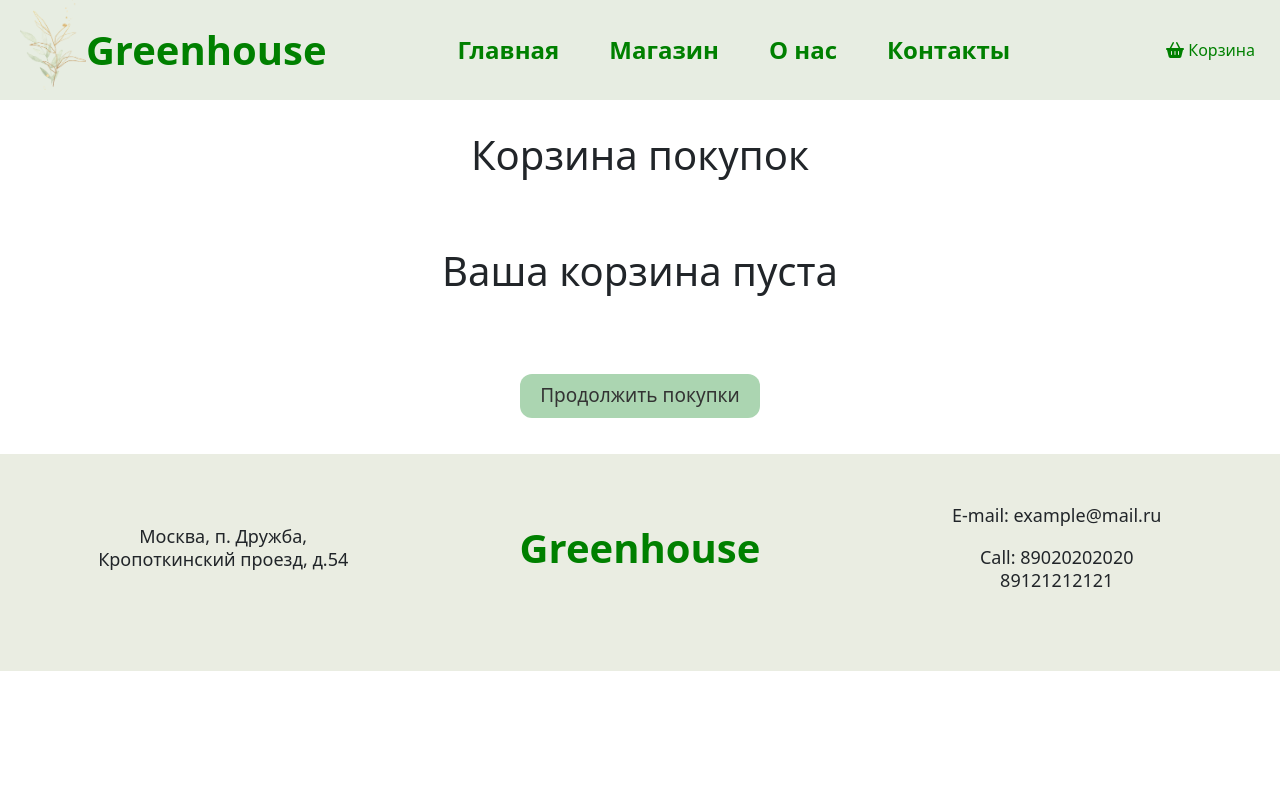
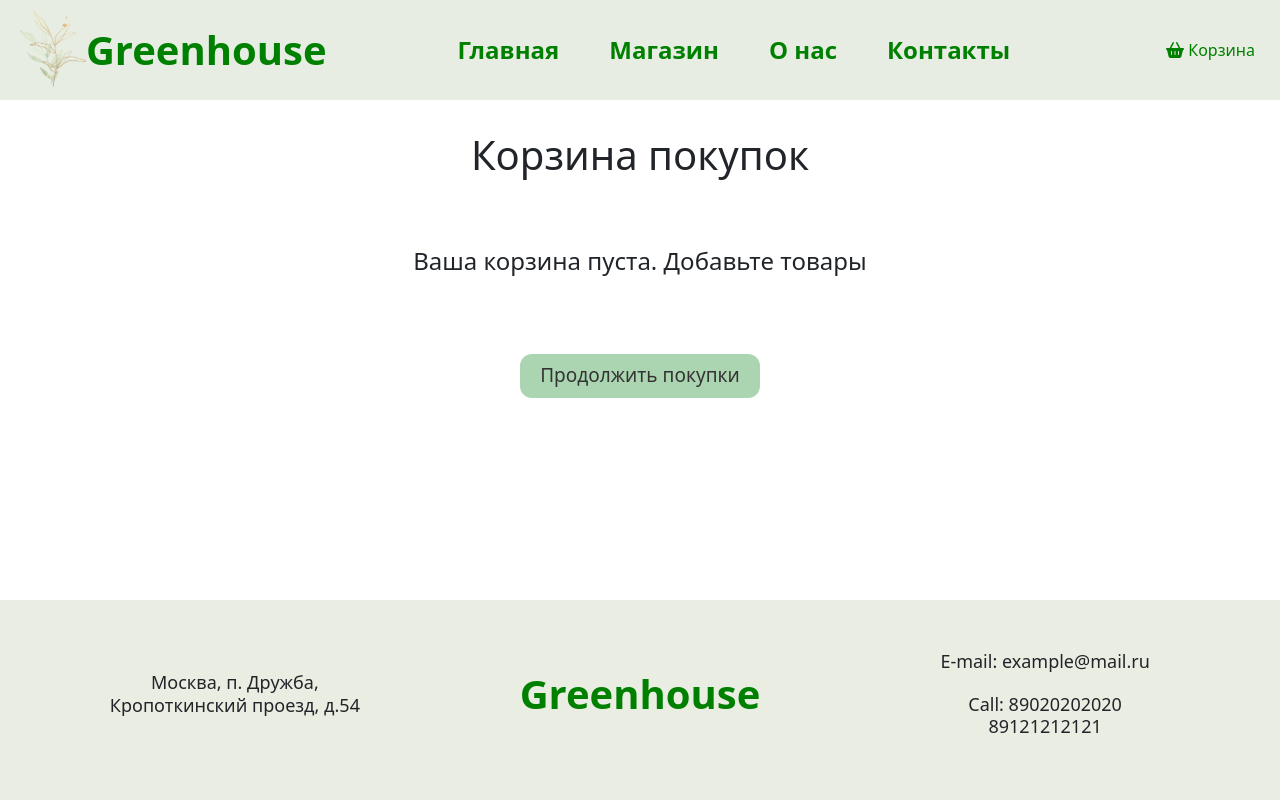
Before and after one commit to burlakova-veta/DjangoOnlineStore, a Django app: page /cart/ in a window 1280 px wide. Run offline with Django 5.2, Linux system fonts and the light colour scheme.

Commit message:
Усовершенствование внешнего вида
Signed-off-by: Violetta Burlakova <burlakova_vita@mail.ru>

```diff
--- a/store/cart/templates/cart/detail.html
+++ b/store/cart/templates/cart/detail.html
@@ -54,7 +54,7 @@
             </tbody>
         </table>
     {% else %}
-        <p>Ваша корзина пуста</p>
+        <p class="null">Ваша корзина пуста. Добавьте товары</p>
     {% endif %}
     <p class="text-right">
         <a href="{% url 'products:product_list' %}" class="button-light">Продолжить покупки</a>
--- a/store/main/static/main/css/main.css
+++ b/store/main/static/main/css/main.css
@@ -1,21 +1,30 @@
 * {
+    box-sizing: border-box;
+}
+
+html, body {
+    height: auto;
     margin: 0px;
     padding: 0px;
 }
 
-layout {
+.layout {
     width: 100%;
     display: flex;
     flex-direction: column;
     justify-content: space-between;
-    height: 100vh;
+    min-height: calc(100vh - 200px);
+}
+
+main {
+    flex-grow: 1;
 }
 
 footer {
     background-color: #EAEDE2;
-    padding-top: 20px;
-    padding-bottom: 20px;
-    height: auto;
+    margin-top: auto;
+    height: 200px;
+    padding: 20px;
 }
 
 .content {
@@ -353,3 +362,7 @@ h1 {
     text-decoration: none;
     margin: 5% auto 0px;
 }
+
+.null {
+    font-size: 24px;
+}
```
Also changed, not shown: store/db.sqlite3.
